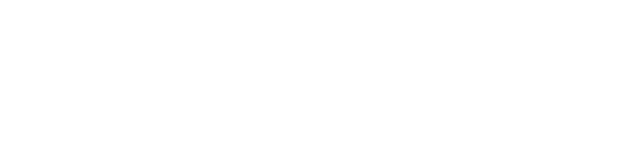
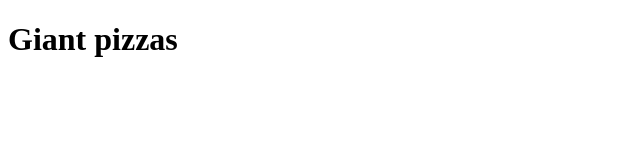
Before and after one commit to lrodrigro/sharezza, a plain HTML site: page index.html in a window 1280 px wide. Shown: the whole page, without its empty margins (0-640 px from the left). Drawn offline with Linux system fonts and the light colour scheme.

Commit message:
Update index.html
I add <h1> element.

```diff
--- a/index.html
+++ b/index.html
@@ -5,6 +5,6 @@
     <title>ShareZza</title>
   </head>
   <body>
-
+    <h1>Giant pizzas</h1>
   </body>
 </html>
```
